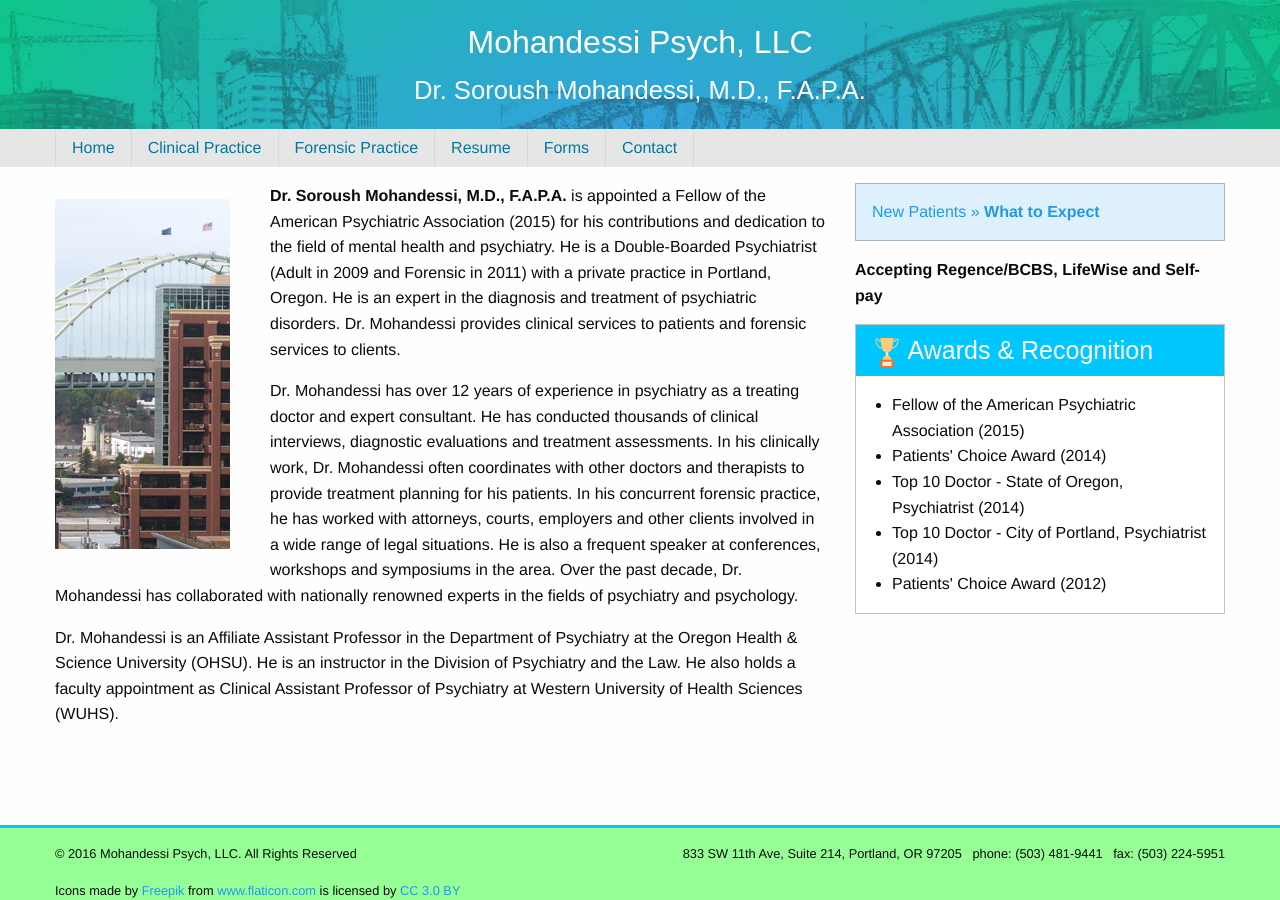
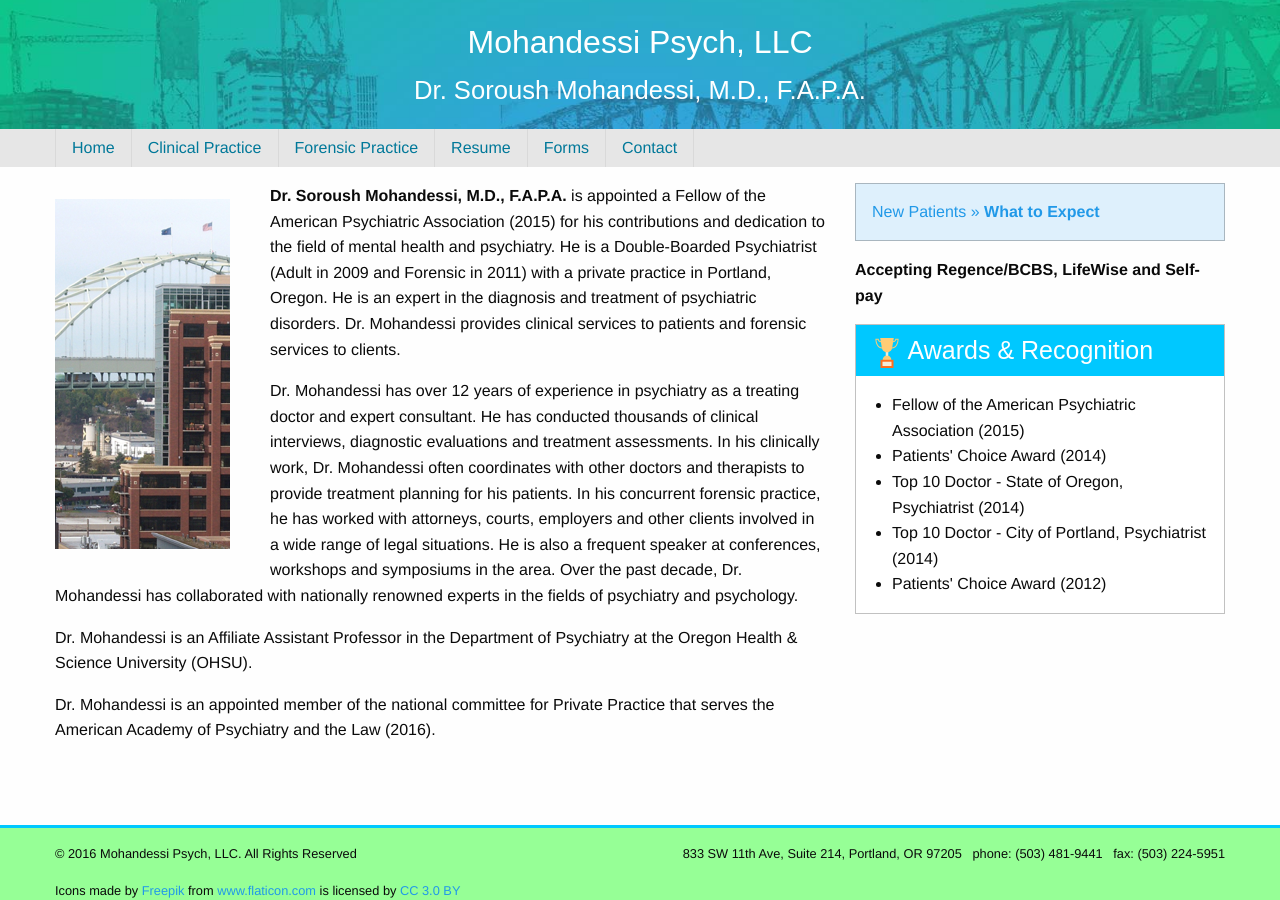
Before and after one commit to kenhowardpdx/mohandessipsych.github.io, a Jekyll site: the page built from index.html, in a window 1280 px wide. Built offline with Jekyll 4.4.1, drawn with Linux system fonts in a browser that asks for light colours; some web fonts are replaced.

Commit message:
Remove WUHS details. Add AAPL details.

```diff
--- a/index.html
+++ b/index.html
@@ -26,9 +26,13 @@ layout: default
         </p>
 
         <p>
-            Dr. Mohandessi is an Affiliate Assistant Professor in the Department of Psychiatry at the Oregon Health &amp; Science University
-            (OHSU). He is an instructor in the Division of Psychiatry and the Law. He also holds a faculty appointment as
-            Clinical Assistant Professor of Psychiatry at Western University of Health Sciences (WUHS).
+            Dr. Mohandessi is an Affiliate Assistant Professor in the Department of Psychiatry at the Oregon Health &amp;
+            Science University (OHSU).
+        </p>
+
+        <p>
+            Dr. Mohandessi is an appointed member of the national committee for Private Practice
+            that serves the American Academy of Psychiatry and the Law (2016).
         </p>
 
     </div>
```
